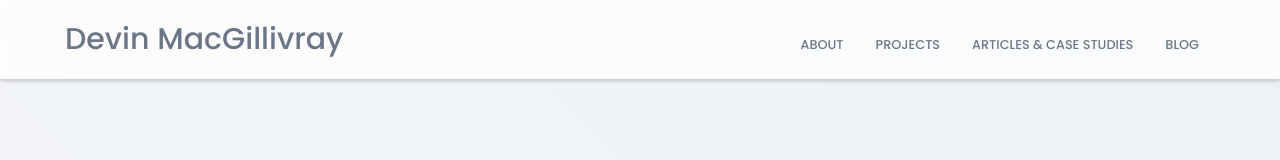
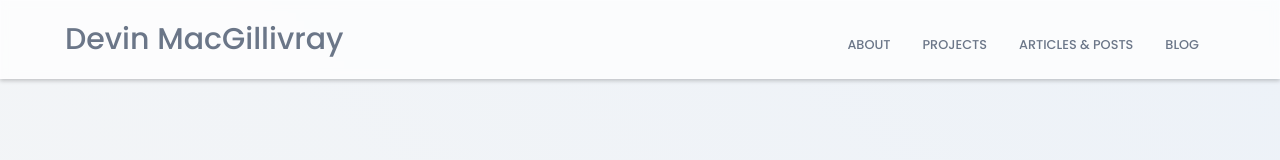
Before and after one commit to devhmac/Final_portfolio, a Next.js app in the folder portfolio-site/: page /articles/An-Intro-to-Linked-Lists in a window 1280 px wide. Shown: the top 160 px of the page. Built offline with nearby package versions, Linux system fonts and the light colour scheme; a web font is replaced by a local one.

Commit message:
updating name from articles and case studies to articles and posts

```diff
--- a/portfolio-site/components/Navbar.jsx
+++ b/portfolio-site/components/Navbar.jsx
@@ -19,7 +19,7 @@ const Navbar = () => {
         <Link href="/">Devin MacGillivray</Link>
       </div>
       <ul className={styles["app__navbar-links"]}>
-        {["about", "projects", "articles & case studies"].map((item) => (
+        {["about", "projects", "articles & posts"].map((item) => (
           <li
             className={`${styles["app__flex"]} ${styles["p-text"]}`}
             key={`link-${item}`}
@@ -48,15 +48,13 @@ const Navbar = () => {
             <HiX onClick={() => setToggle(false)} />
             <motion.span onClick={handleOnClick} />
             <ul>
-              {["home", "about", "projects", "articles & case studies"].map(
-                (item) => (
-                  <li key={item}>
-                    <a href={`/#${item}`} onClick={handleOnClick}>
-                      {item}
-                    </a>
-                  </li>
-                )
-              )}
+              {["home", "about", "projects", "articles & posts"].map((item) => (
+                <li key={item}>
+                  <a href={`/#${item}`} onClick={handleOnClick}>
+                    {item}
+                  </a>
+                </li>
+              ))}
               <li>
                 <a href="https://blog.devhmac.com/">Blog</a>
               </li>
--- a/portfolio-site/components/NavigationDots.jsx
+++ b/portfolio-site/components/NavigationDots.jsx
@@ -4,16 +4,14 @@ import Link from "next/link";
 const NavigationDots = ({ active }) => {
   return (
     <div className={styles["app__navigation"]}>
-      {["home", "about", "projects", "articles & case studies"].map(
-        (item, index) => (
+      {["home", "about", "projects", "articles & posts"].map((item, index) => (
         <a
           href={`#${item}`}
           key={item + index}
           className={styles["app__navigation-dot"]}
           style={active === item ? { backgroundColor: "#313bac" } : {}}
         ></a>
-        )
-      )}
+      ))}
     </div>
   );
 };
--- a/portfolio-site/container/Blog.jsx
+++ b/portfolio-site/container/Blog.jsx
@@ -17,14 +17,14 @@ const Blog = ({ posts }) => {
           {/* one above might be the replacement wrapper */}
           <div className={` ${styles["articles-header"]}`}>
             <h2 className={styles["head-text"]}>
-              Articles & <span>Case Studies</span>
+              Articles & <span>Posts</span>
             </h2>
             <p className={styles["sub-head"]}>
               See more on my <a href="https://blog.devhmac.com/"> blog</a>
             </p>
           </div>
 
-          <div id="articles%20&%20case%20studies">
+          <div id="articles%20&%20posts">
             <motion.div
               transition={{ duration: 0.5, delayChildren: 0.5 }}
               className={styles["app__work-portfolio"]}
@@ -39,7 +39,7 @@ const Blog = ({ posts }) => {
             </motion.div>
           </div>
         </div>
-        <NavigationDots active="articles & case studies" />
+        <NavigationDots active="articles & posts" />
       </div>
     </>
   );
```
Lines whose indentation alone changed are shown as unchanged.
